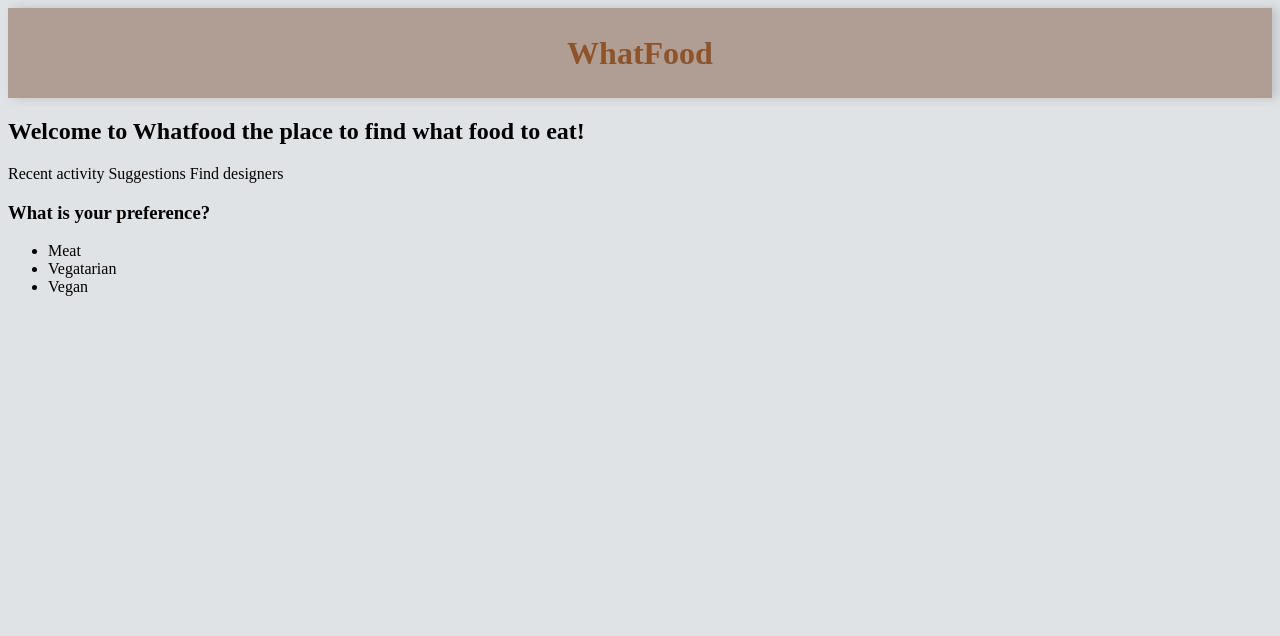
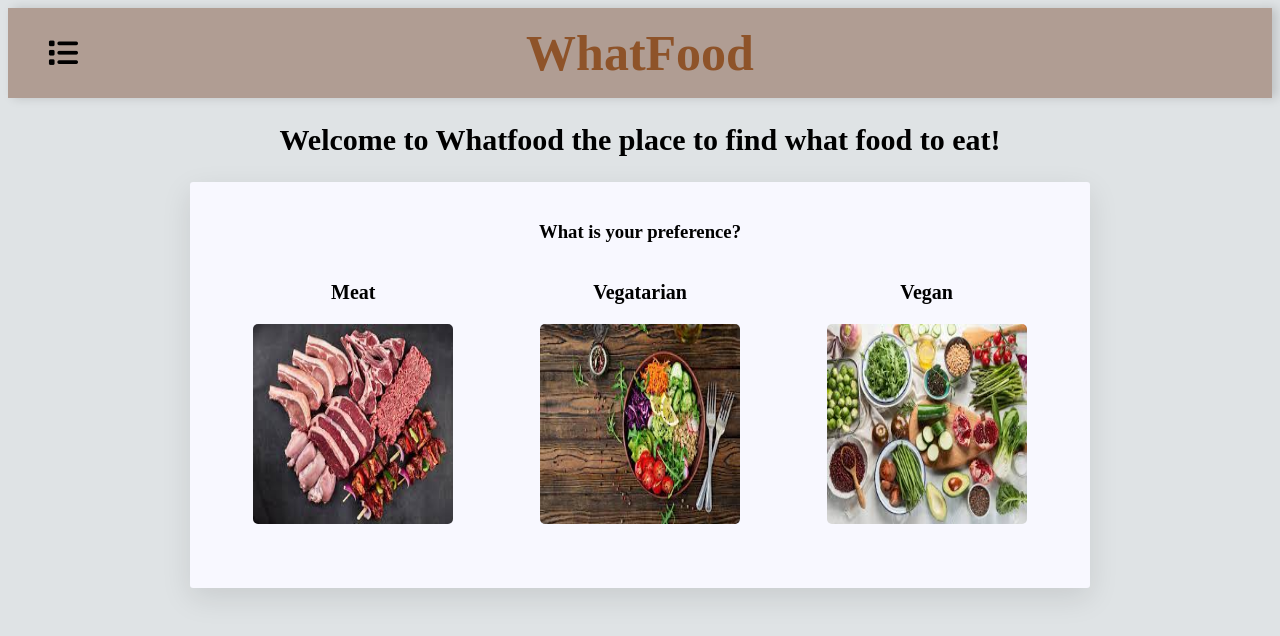
Before and after one commit to GiGi2044/What_food, a plain HTML site: page Frotend/index.html in a window 1280 px wide. Drawn offline with Linux system fonts and the light colour scheme.

Commit message:
first card, new list option in navbar

```diff
--- /dev/null
+++ b/Frotend/Css/components/nav-bar_main.css
@@ -0,0 +1,21 @@
+.nav_bar h1 {
+  color: #8e5329;
+  font-size: 50px;
+}
+
+.options_list_nav{
+  display: flex;
+  position: absolute;
+  left: 40px;
+  font-size: 30px;
+}
+
+.nav_bar {
+  position: relative;
+  display: flex;
+  justify-content: center;
+  align-items: center;
+  height: 90px;
+  background: #B09d93;
+  box-shadow: 5px 0 10px rgba(0,0,0,0.15);
+}
--- a/Frotend/Css/style.css
+++ b/Frotend/Css/style.css
@@ -1,18 +1,80 @@
-.nav_bar h1 {
-  color: #8e5329;
+/* Fonts */
+@import url("https://fonts.googleapis.com/css2?family=Open+Sans:wght@300;400;700");
+@import url("https://use.fontawesome.com/releases/v6.1.2/css/all.css");
 
-
-}
-
-.nav_bar {
-  display: flex;
-  justify-content: center;
-  align-items: center;
-  height: 90px;
-  background: #B09d93;
-  box-shadow: 5px 0 10px rgba(0,0,0,0.15);
-}
+/* Components */
+@import url(components/nav-bar_main.css);
+@import url(components/nav_bar_secondary.css);
 
 body {
   background-color: #DfE3e5;
 }
+
+
+.container {
+  max-width: 900px;
+  margin: 24px auto;
+}
+
+h2 {
+  display: flex;
+  justify-content: center;
+  align-items: center;
+  font-size: 30px;
+}
+
+.meal_options {
+  background-color: #f8f8ff;
+    padding: 20px;
+    box-shadow: 0px 10px 30px rgba(0,0,0,0.1);
+    border-radius: 3px;
+    margin: 15px 0px;
+    text-align: center;
+}
+
+ul {
+  padding-inline-start: 0;
+  padding: 20px 0;
+  display: flex;
+  list-style: none;
+  justify-content: space-around;
+  margin: 0;
+}
+
+ul li {
+  color:black;
+  font-size: 20px;
+  font-weight: 600;
+}
+
+img {
+  padding: 20px;
+  height: 180px;
+  width: 200px;
+  max-inline-size: 100%;
+  aspect-ratio: 1/1;
+  block-size: auto;
+  object-fit:fill;
+  border-radius: 25px;
+}
+
+@media (max-width: 960px) {
+  /* For a screen < 960px, this CSS will be read */
+  .container {
+    width: 700px;
+  }
+}
+
+@media (max-width: 720px) {
+  /* For a screen < 720px, this CSS will be read */
+  .container {
+    width: 500px;
+  }
+}
+
+@media (max-width: 540px) {
+  /* For a screen < 540px, this CSS will be read */
+  .container {
+    width: 300px;
+  }
+}
--- a/Frotend/index.html
+++ b/Frotend/index.html
@@ -10,23 +10,30 @@
   </head>
   <body>
     <div class="nav_bar">
+      <div class="options_list_nav">
+      <i class="fa-solid fa-list"></i>
+      </div>
       <h1>WhatFood</h1>
     </div>
     <div class="container">
       <div>
         <h2>Welcome to Whatfood the place to find what food to eat!</h2>
-        <nav>
-          <a class="item">Recent activity</a>
-          <a class="item">Suggestions</a>
-          <a class="item">Find designers</a>
-        </nav>
       </div>
       <div class="meal_options">
         <h3>What is your preference?</h3>
         <ul>
+          <div class="meat">
           <li>Meat</li>
+          <img src="images/image.png" alt="meat">
+          </div>
+          <div class="vegitarian">
           <li>Vegatarian</li>
+          <img src="images/vegatarian picture.jpeg" alt="Vegatarian">
+          </div>
+          <div class="vegan">
           <li>Vegan</li>
+          <img src="images/Vegan_meal.jpeg" alt="vegan">
+          </div>
         </ul>
       </div>
     </div>
```
Also changed, not shown: Frotend/Css/components/nav_bar_secondary.css (added), Frotend/images/Vegan_meal.jpeg (added), Frotend/images/image.png (added), Frotend/images/vegatarian picture.jpeg (added).
